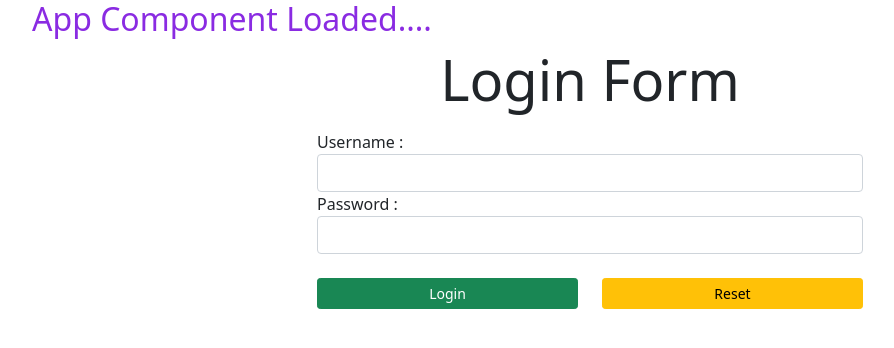
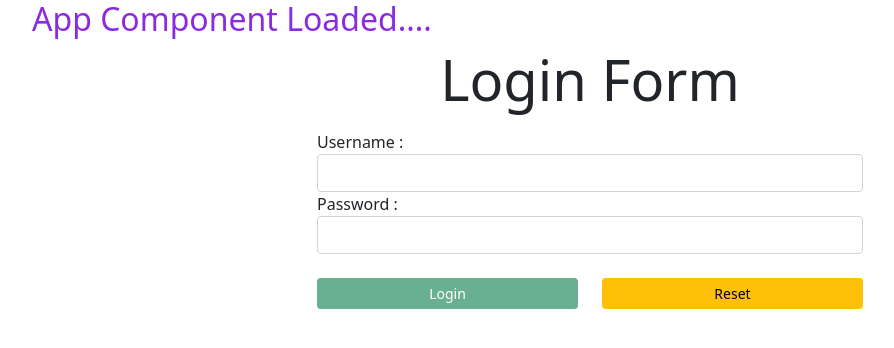
Before and after one commit to synergy2411/genpact-dec21, an Angular app in the folder users-app/: page / in a window 1280 px wide. Shown: the top 348 px of the page, without its empty margins (50-944 px from the left). Built offline with nearby package versions, Linux system fonts and the light colour scheme.

Commit message:
validations added

```diff
--- a/users-app/src/app/components/login/login.component.html
+++ b/users-app/src/app/components/login/login.component.html
@@ -17,10 +17,13 @@
       <div class="form-group">
         <div class="row">
           <div class="col-6 d-grid gap-1">
-            <button class="btn btn-success btn-sm" (click)="onLogin(loginForm)" >Login</button>
+            <button class="btn btn-success btn-sm"
+              (click)="onLogin(loginForm)"
+              [disabled]="loginForm.invalid">Login</button>
           </div>
           <div class="col-6 d-grid gap-1">
-            <button class="btn btn-warning btn-sm btn-block" type="button">Reset</button>
+            <button class="btn btn-warning btn-sm btn-block"
+              type="button">Reset</button>
           </div>
         </div>
       </div>
```
Also changed, not shown: 2 other files (tests, documents, lock files or other folders).
